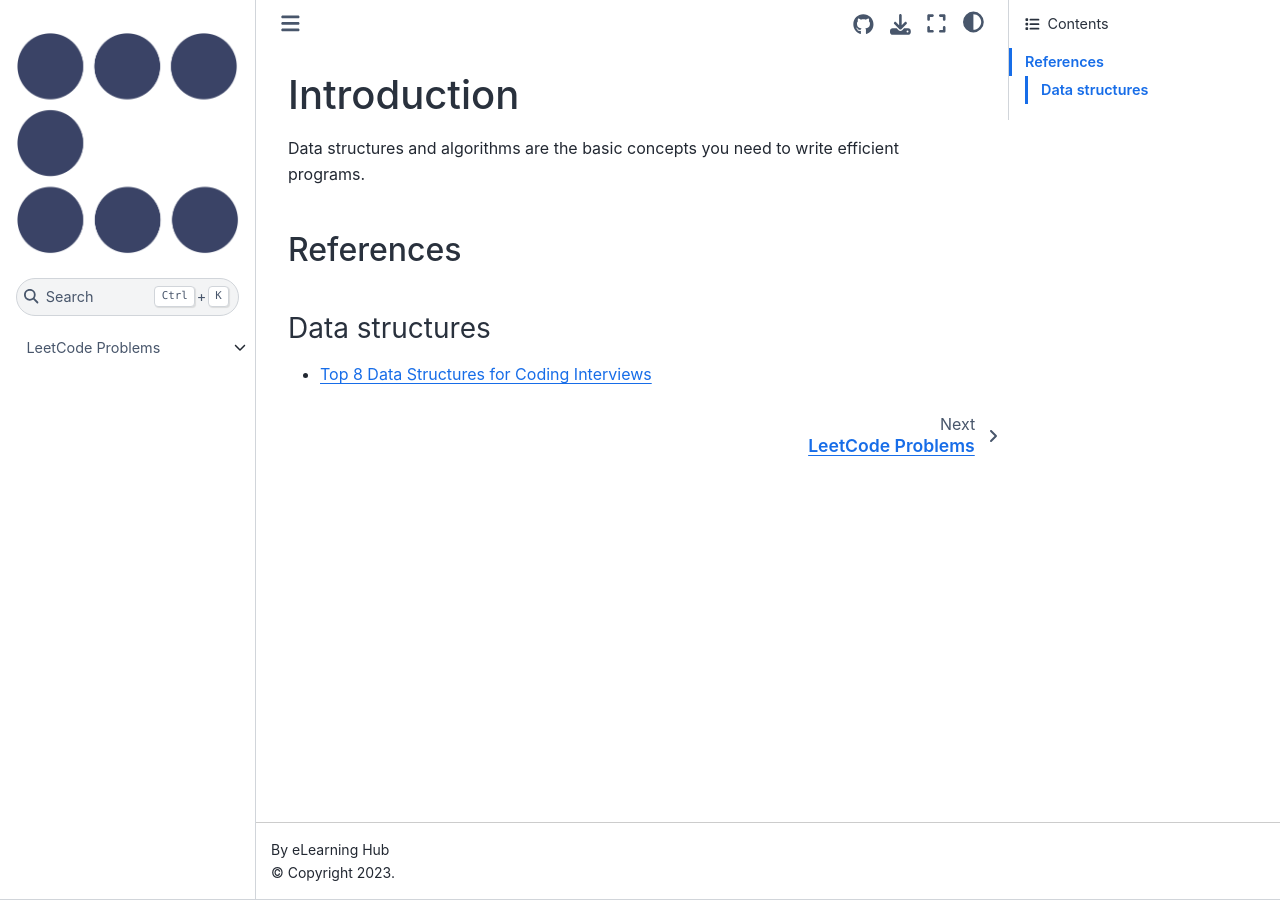
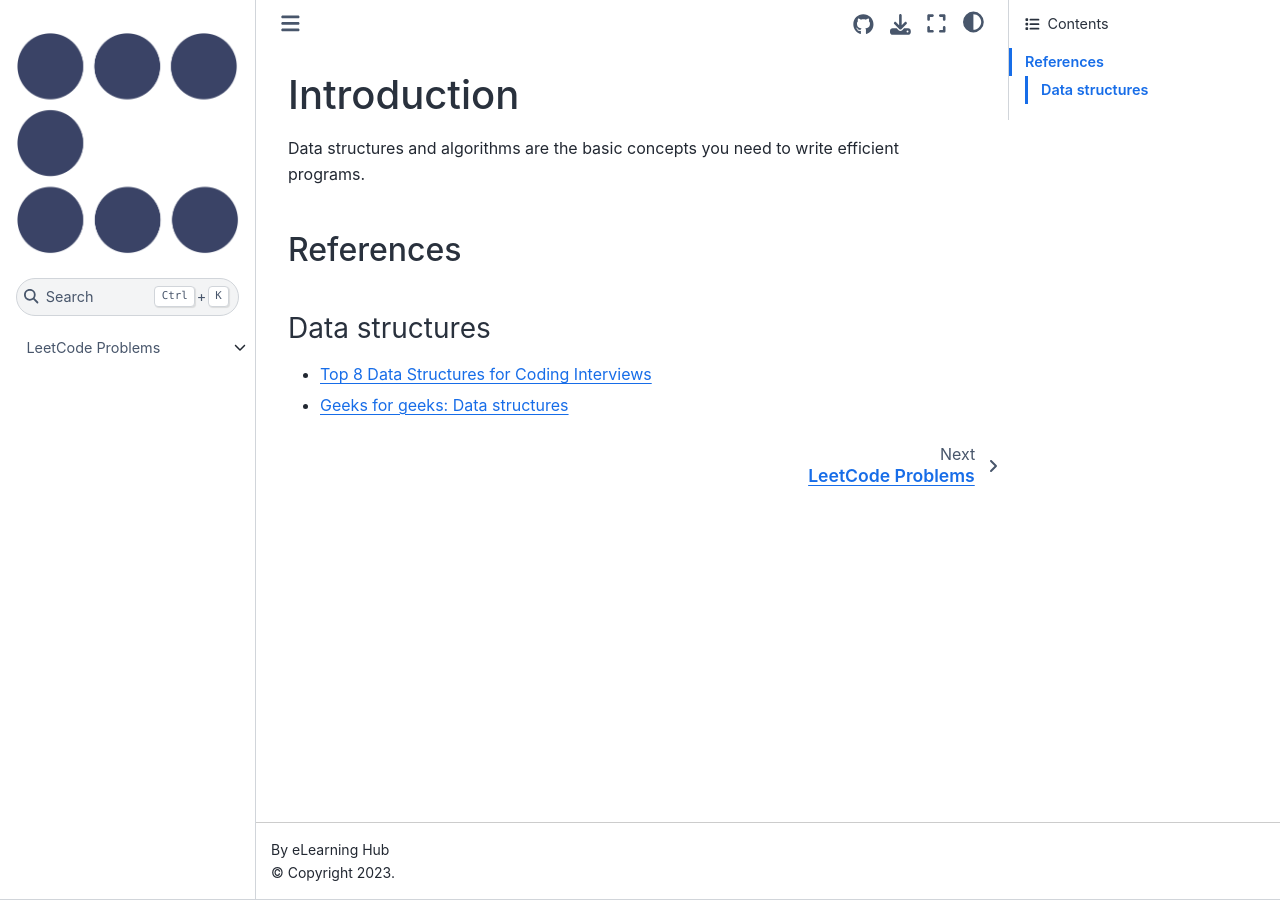
Before and after one commit to eLearningHub/Coding-Book, a Jupyter Book: the page built from intro.md, in a window 1280 px wide. Built offline with Jupyter Book 1.0.4 settings and Sphinx 7.4.7 and the Sphinx Book theme 1.1.4, drawn with Linux system fonts in a browser that asks for light colours.

Commit message:
Geeks for geeks: Data structures

```diff
--- a/intro.md
+++ b/intro.md
@@ -7,3 +7,4 @@ Data structures and algorithms are the basic concepts you need to write efficien
 ### Data structures
 
 * [Top 8 Data Structures for Coding Interviews](https://youtu.be/uhYq27iSk9s)
+* [Geeks for geeks: Data structures](https://www.geeksforgeeks.org/data-structures/)
```
